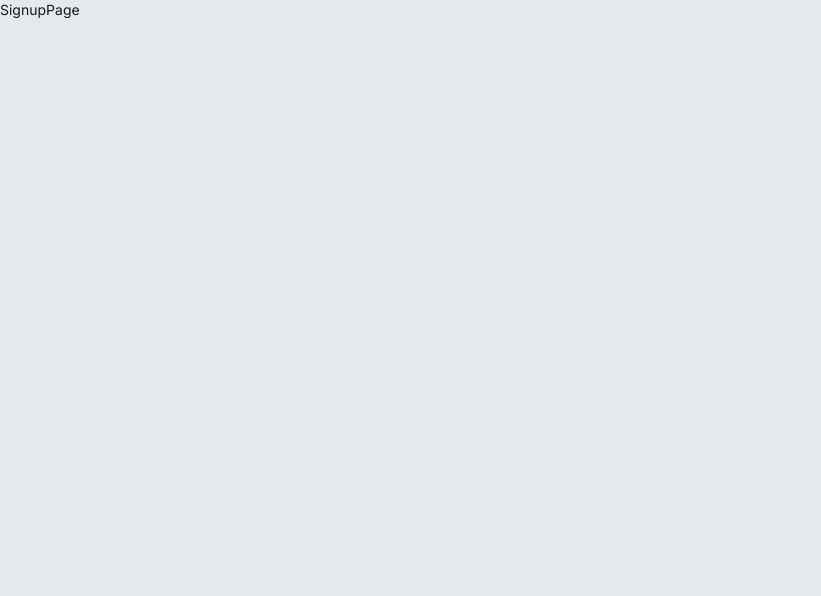
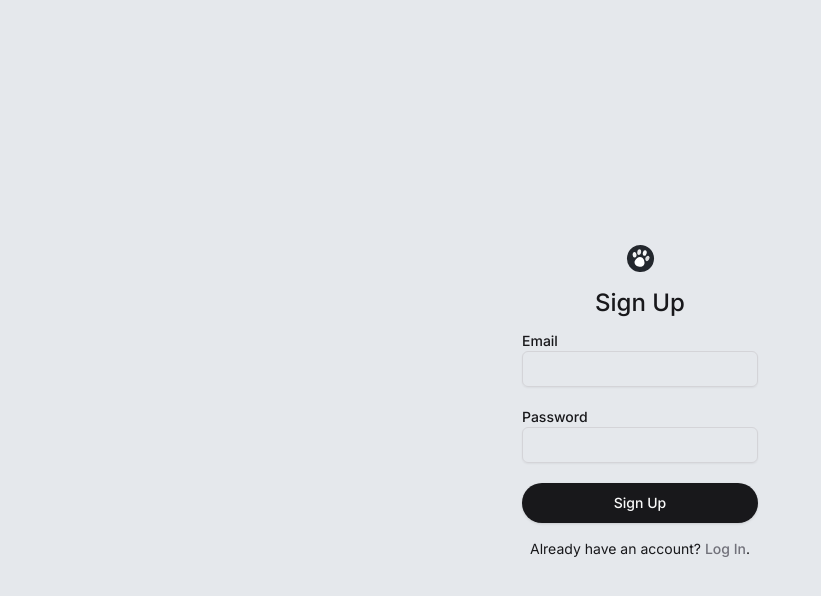
Before and after one commit to AndrewJacobVlietstra/nextjs-petsoft, a Next.js app: page /signup in a window 1280 px wide. Shown: the top 596 px of the page, without its empty margins (0-821 px from the left). Built offline with nearby package versions, Linux system fonts and the light colour scheme.

Commit message:
Beginning to work on authentication for project, added some markup and styling to /signup and /login pages, created an authform, will likely need to create some more zod schemas for client/server validation

```diff
--- a/src/actions/actions.ts
+++ b/src/actions/actions.ts
@@ -2,8 +2,7 @@
 
 import { prisma } from "@/lib/prisma";
 import { revalidatePath } from "next/cache";
-import { petFormDataSchema } from "@/lib/zod-schemas";
-import { PetId } from "@/lib/types";
+import { petFormDataSchema, petIdSchema } from "@/lib/zod-schemas";
 
 export async function addPet(petData: unknown) {
 	const parsedPet = petFormDataSchema.safeParse(petData);
@@ -26,9 +25,10 @@ export async function addPet(petData: unknown) {
 	revalidatePath("/app", "layout");
 }
 
-export async function editPet(petId: PetId, petData: unknown) {
+export async function editPet(petId: unknown, petData: unknown) {
+	const parsedId = petIdSchema.safeParse(petId);
 	const parsedPet = petFormDataSchema.safeParse(petData);
-	if (!parsedPet.success) {
+	if (!parsedId.success || !parsedPet.success) {
 		return {
 			message: "Invalid pet data.",
 		};
@@ -37,7 +37,7 @@ export async function editPet(petId: PetId, petData: unknown) {
 	try {
 		await prisma.pet.update({
 			where: {
-				id: petId,
+				id: parsedId.data,
 			},
 			data: parsedPet.data,
 		});
@@ -50,11 +50,18 @@ export async function editPet(petId: PetId, petData: unknown) {
 	revalidatePath("/app", "layout");
 }
 
-export async function deletePet(petId: PetId) {
+export async function deletePet(petId: unknown) {
+	const parsedId = petIdSchema.safeParse(petId);
+	if (!parsedId.success) {
+		return {
+			message: "Invalid pet ID.",
+		};
+	}
+
 	try {
 		await prisma.pet.delete({
 			where: {
-				id: petId,
+				id: parsedId.data,
 			},
 		});
 	} catch (error) {
--- /dev/null
+++ b/src/app/(auth)/layout.tsx
@@ -0,0 +1,14 @@
+import Logo from "@/components/logo";
+
+type LayoutProps = {
+	children: React.ReactNode;
+};
+
+export default function Layout({ children }: LayoutProps) {
+	return (
+		<div className="flex flex-col justify-center items-center gap-y-4 min-h-screen">
+			<Logo />
+			{children}
+		</div>
+	);
+}
--- a/src/app/(auth)/login/page.tsx
+++ b/src/app/(auth)/login/page.tsx
@@ -1,3 +1,24 @@
+import AuthForm from "@/components/auth-form";
+import Link from "next/link";
+import H1 from "@/components/h1";
+
 export default function LoginPage() {
-	return <div>LoginPage</div>;
+	return (
+		<main className="flex flex-col justify-center items-center gap-y-4">
+			<H1>Log In</H1>
+
+			<AuthForm />
+
+			<p>
+				No account yet?{" "}
+				<Link
+					href="/signup"
+					className="font-medium text-zinc-500 hover:text-zinc-600 transition"
+				>
+					Sign up
+				</Link>
+				.
+			</p>
+		</main>
+	);
 }
--- a/src/app/(auth)/signup/page.tsx
+++ b/src/app/(auth)/signup/page.tsx
@@ -1,3 +1,24 @@
+import AuthForm from "@/components/auth-form";
+import Link from "next/link";
+import H1 from "@/components/h1";
+
 export default function SignupPage() {
-	return <div>SignupPage</div>;
+	return (
+		<main className="flex flex-col justify-center items-center gap-y-4">
+			<H1>Sign Up</H1>
+
+			<AuthForm />
+
+			<p>
+				Already have an account?{" "}
+				<Link
+					href="/login"
+					className="font-medium text-zinc-500 hover:text-zinc-600 transition"
+				>
+					Log In
+				</Link>
+				.
+			</p>
+		</main>
+	);
 }
--- /dev/null
+++ b/src/components/auth-form.tsx
@@ -0,0 +1,26 @@
+"use client";
+
+import { usePathname } from "next/navigation";
+import { Button } from "./ui/button";
+import { Input } from "./ui/input";
+import { Label } from "./ui/label";
+
+export default function AuthForm() {
+	const activePath = usePathname();
+
+	return (
+		<form className="flex flex-col gap-y-5">
+			<div>
+				<Label htmlFor="email">Email</Label>
+				<Input type="email" id="email" />
+			</div>
+
+			<div>
+				<Label htmlFor="password">Password</Label>
+				<Input type="password" id="password" />
+			</div>
+
+			<Button>{activePath === "/login" ? "Log In" : "Sign Up"}</Button>
+		</form>
+	);
+}
--- a/src/components/ui/input.tsx
+++ b/src/components/ui/input.tsx
@@ -1,6 +1,6 @@
-import * as React from "react"
+import * as React from "react";
 
-import { cn } from "@/lib/utils"
+import { cn } from "@/lib/utils";
 
 export interface InputProps
 	extends React.InputHTMLAttributes<HTMLInputElement> {}
@@ -11,15 +11,15 @@ const Input = React.forwardRef<HTMLInputElement, InputProps>(
 			<input
 				type={type}
 				className={cn(
-          "flex h-9 w-full rounded-md border border-zinc-200 bg-transparent px-3 py-1 text-sm shadow-sm transition-colors file:border-0 file:bg-transparent file:text-sm file:font-medium placeholder:text-zinc-500 focus-visible:outline-none focus-visible:ring-1 focus-visible:ring-zinc-950 disabled:cursor-not-allowed disabled:opacity-50 dark:border-zinc-800 dark:placeholder:text-zinc-400 dark:focus-visible:ring-zinc-300",
+					"flex h-9 w-full rounded-md border border-zinc-300 bg-transparent px-3 py-1 text-sm shadow-sm transition-colors file:border-0 file:bg-transparent file:text-sm file:font-medium placeholder:text-zinc-500 focus-visible:outline-none focus-visible:ring-1 focus-visible:ring-zinc-950 disabled:cursor-not-allowed disabled:opacity-50 dark:border-zinc-800 dark:placeholder:text-zinc-400 dark:focus-visible:ring-zinc-300",
 					className
 				)}
 				ref={ref}
 				{...props}
 			/>
-    )
+		);
 	}
-)
-Input.displayName = "Input"
+);
+Input.displayName = "Input";
 
-export { Input }
+export { Input };
--- a/src/lib/zod-schemas.ts
+++ b/src/lib/zod-schemas.ts
@@ -1,5 +1,7 @@
 import { z } from "zod";
 import { PLACEHOLDER_IMG } from "./constants";
+
+export const petIdSchema = z.string().trim().cuid();
 
 export const petFormDataSchema = z
 	.object({
@@ -7,12 +9,12 @@ export const petFormDataSchema = z
 			.string()
 			.trim()
 			.min(1, { message: "Name is required." })
-			.max(30, { message: "Name has 30 max character limit." }),
+			.max(20, { message: "Name has 20 max character limit." }),
 		ownerName: z
 			.string()
 			.trim()
 			.min(1, { message: "Owner Name is required." })
-			.max(30, { message: "Owner Name has 30 max character limit." }),
+			.max(20, { message: "Owner Name has 20 max character limit." }),
 		age: z.coerce
 			.number({ invalid_type_error: "Must be a number." })
 			.int({ message: "Age must be an integer / whole number." })
```
Also changed, not shown: 1 other file (tests, documents, lock files or other folders). Lines whose indentation alone changed are shown as unchanged.
